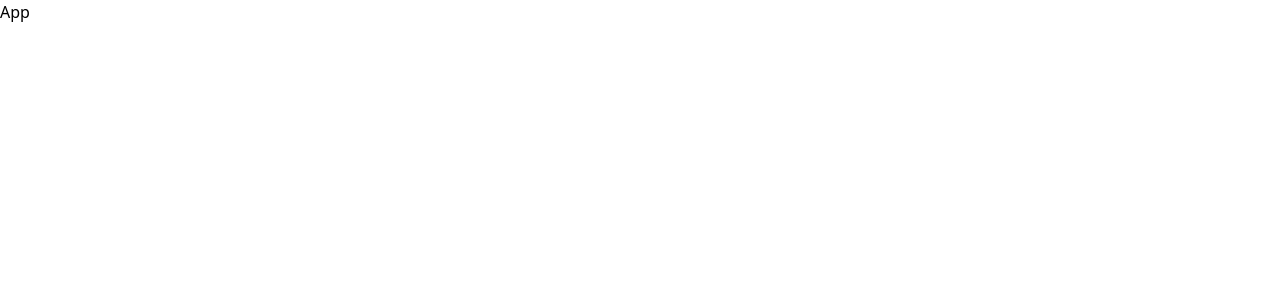
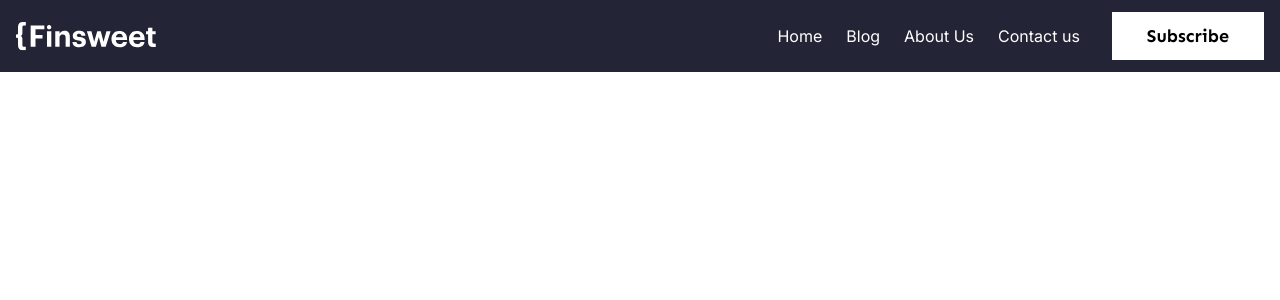
Before and after one commit to Ariotee/Finsweet-react, a React (Vite) app: page / in a window 1280 px wide. Shown: the top 300 px of the page. Built offline with nearby package versions, Linux system fonts and the light colour scheme.

Commit message:
test/added-header-in-app

```diff
--- a/src/App.jsx
+++ b/src/App.jsx
@@ -1,9 +1,9 @@
 import React from 'react'
 
-import './scss/all.scss'
+import Header from './components/header/ui'
 
 const App = () => {
-	return <div>App</div>
+  return <Header />
 }
 
 export default App
```
